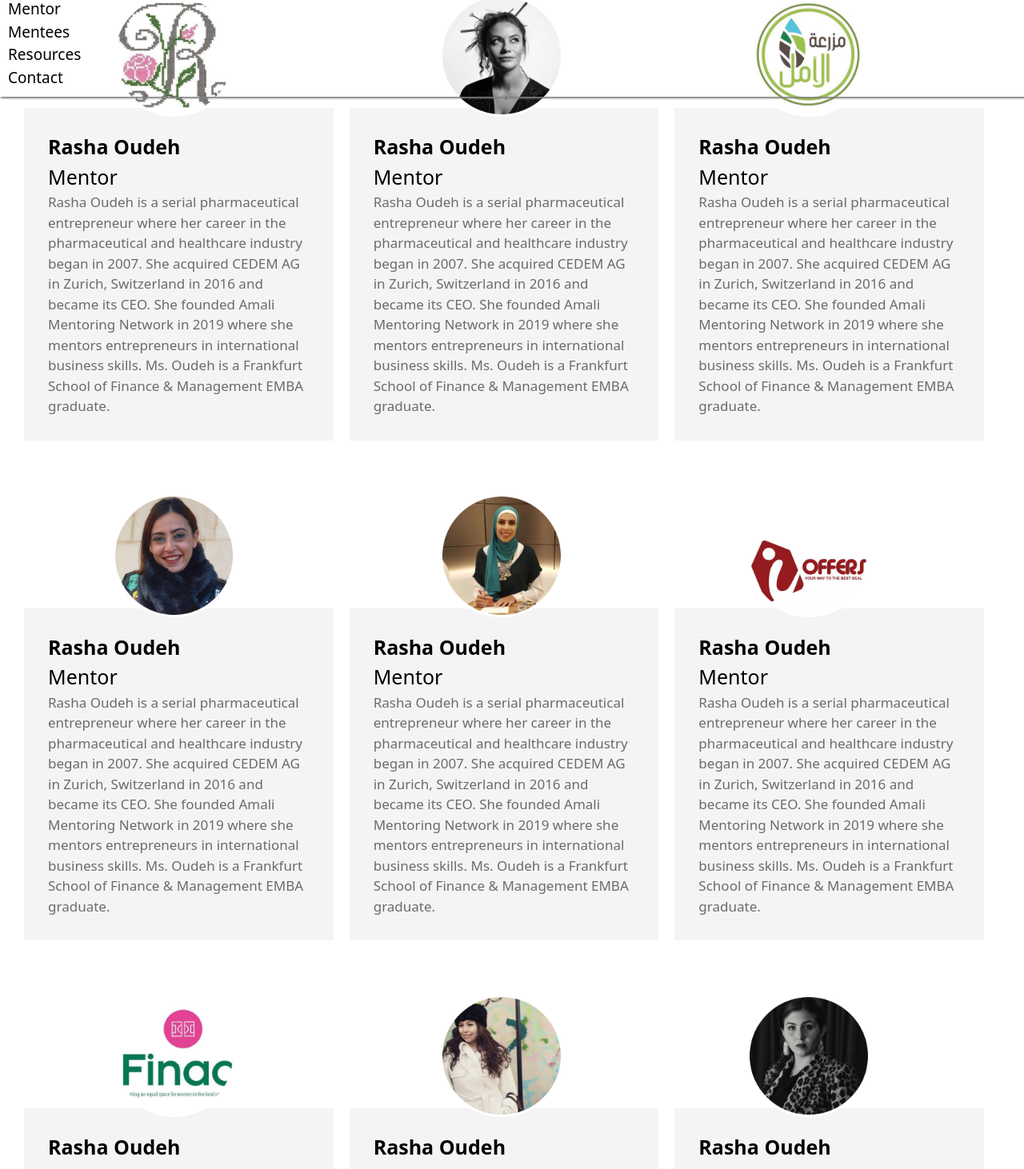
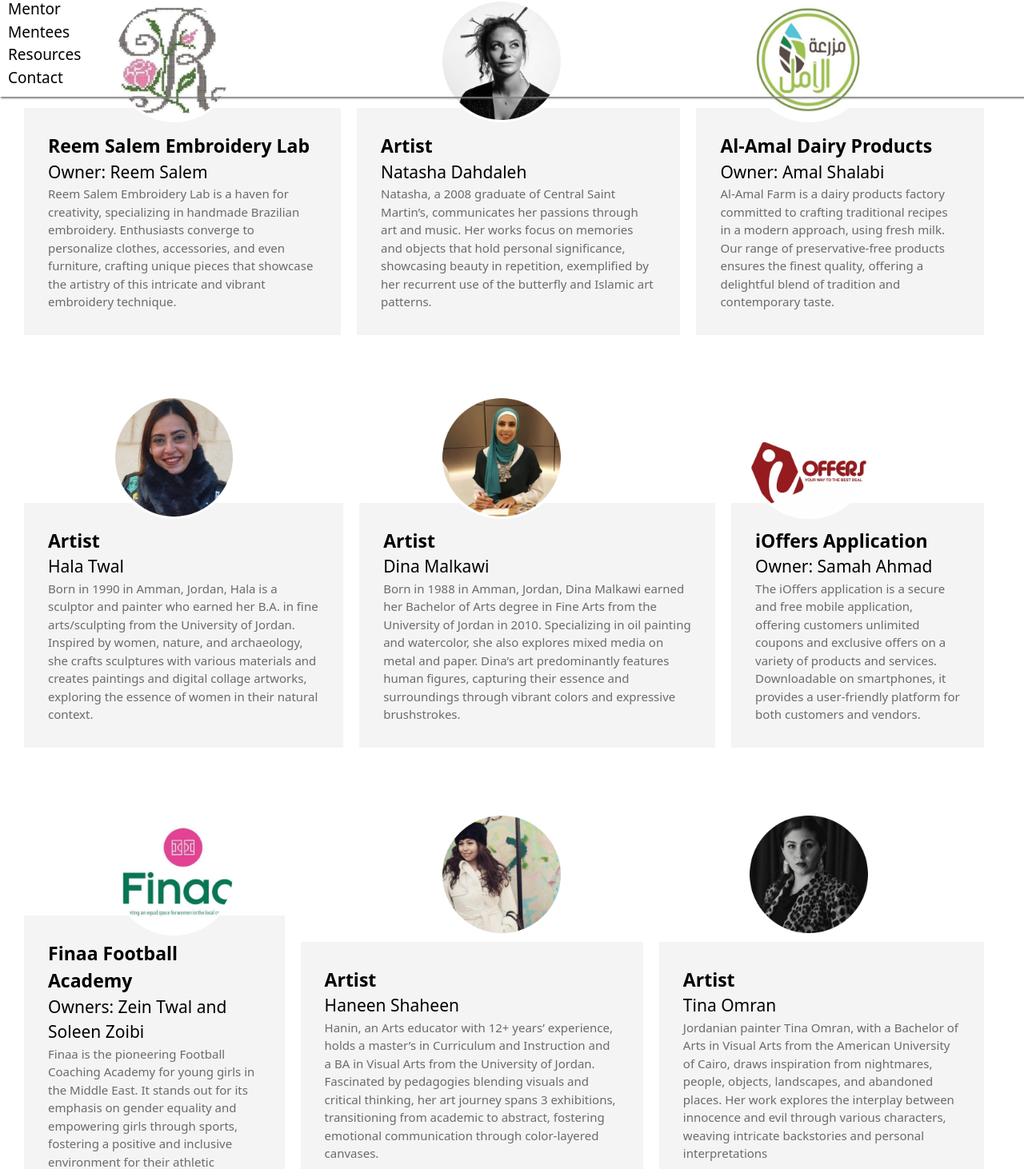
Before and after one commit to Kalu-Emeka/Amali, a React (Vite) app: page /mentee in a window 1280 px wide. Shown: the part 300-1762 px from the top of the page at 80% size. Built offline with nearby package versions, Linux system fonts and the light colour scheme.

Commit message:
Css Resolved

```diff
--- a/src/App.jsx
+++ b/src/App.jsx
@@ -30,6 +30,7 @@ function App() {
 
         </Routes>
       </BrowserRouter>
+
     </>
   )
 }
--- a/src/mentor.css
+++ b/src/mentor.css
@@ -40,6 +40,7 @@
 }
 .mentor-card {
     margin-right: 20px;
+    /* width: 48%; */
 }
 .mentor-card-text {
     background-color: #F4F4F4;
@@ -48,14 +49,14 @@
     margin-top: 150px;
 }
 .mentor-card-text h2 {
-    font-size: 25px;
+    font-size: 23px;
     font-weight: 600;
 }
 .mentor-card-text h3 {
-    font-size: 25px;
+    font-size: 21px;
 }
 .mentor-card-text p {
-    font-size: 17px;
+    font-size: 15px;
 
     color: #6B6B6B;
 }
@@ -64,7 +65,7 @@
     justify-content: center;
     align-items: center;
     width: 12%;
-    top: 6%;
+    top: 9%;
     left: 11%;
     position: absolute;
     /* z-index: 1000; */
--- a/src/pages/mentee.jsx
+++ b/src/pages/mentee.jsx
@@ -14,25 +14,25 @@ function Mentee () {
                 <div className="mentor-card">
                     <img src="/images/mentee-1.png" alt="" />
                     <div className="mentor-card-text">
-                        <h2>Rasha Oudeh</h2>
-                        <h3>Mentor</h3>
-                        <p>Rasha Oudeh is a serial pharmaceutical entrepreneur where her career in the pharmaceutical and healthcare industry began in 2007. She acquired CEDEM AG in Zurich, Switzerland in 2016 and became its CEO. She founded Amali Mentoring Network in 2019 where she mentors entrepreneurs in international business skills. Ms. Oudeh is a Frankfurt School of Finance & Management EMBA graduate.</p>
+                        <h2>Reem Salem Embroidery Lab</h2>
+                        <h3>Owner: Reem Salem</h3>
+                        <p>Reem Salem Embroidery Lab is a haven for creativity, specializing in handmade Brazilian embroidery. Enthusiasts converge to personalize clothes, accessories, and even furniture, crafting unique pieces that showcase the artistry of this intricate and vibrant embroidery technique.</p>
                     </div>
                 </div>
                 <div className="mentor-card">
                     <img className="menn1" src="/images/mentee-2.png" alt="" />
                     <div className="mentor-card-text">
-                        <h2>Rasha Oudeh</h2>
-                        <h3>Mentor</h3>
-                        <p>Rasha Oudeh is a serial pharmaceutical entrepreneur where her career in the pharmaceutical and healthcare industry began in 2007. She acquired CEDEM AG in Zurich, Switzerland in 2016 and became its CEO. She founded Amali Mentoring Network in 2019 where she mentors entrepreneurs in international business skills. Ms. Oudeh is a Frankfurt School of Finance & Management EMBA graduate.</p>
+                        <h2>Artist</h2>
+                        <h3>Natasha Dahdaleh</h3>
+                        <p>Natasha, a 2008 graduate of Central Saint Martin’s, communicates her passions through art and music. Her works focus on memories and objects that hold personal significance, showcasing beauty in repetition, exemplified by her recurrent use of the butterfly and Islamic art patterns.</p>
                     </div>
                 </div>
                 <div className="mentor-card">
                     <img className="menn2" src="/images/mentee-3.png" alt="" />
                     <div className="mentor-card-text">
-                        <h2>Rasha Oudeh</h2>
-                        <h3>Mentor</h3>
-                        <p>Rasha Oudeh is a serial pharmaceutical entrepreneur where her career in the pharmaceutical and healthcare industry began in 2007. She acquired CEDEM AG in Zurich, Switzerland in 2016 and became its CEO. She founded Amali Mentoring Network in 2019 where she mentors entrepreneurs in international business skills. Ms. Oudeh is a Frankfurt School of Finance & Management EMBA graduate.</p>
+                        <h2>Al-Amal Dairy Products</h2>
+                        <h3>Owner: Amal Shalabi</h3>
+                        <p>Al-Amal Farm is a dairy products factory committed to crafting traditional recipes in a modern approach, using fresh milk. Our range of preservative-free products ensures the finest quality, offering a delightful blend of tradition and contemporary taste.</p>
                     </div>
                 </div>
             </div>
@@ -40,25 +40,25 @@ function Mentee () {
                 <div className="mentor-card">
                     <img src="/images/mentee-4.png" alt="" />
                     <div className="mentor-card-text">
-                        <h2>Rasha Oudeh</h2>
-                        <h3>Mentor</h3>
-                        <p>Rasha Oudeh is a serial pharmaceutical entrepreneur where her career in the pharmaceutical and healthcare industry began in 2007. She acquired CEDEM AG in Zurich, Switzerland in 2016 and became its CEO. She founded Amali Mentoring Network in 2019 where she mentors entrepreneurs in international business skills. Ms. Oudeh is a Frankfurt School of Finance & Management EMBA graduate.</p>
+                        <h2>Artist</h2>
+                        <h3>Hala Twal</h3>
+                        <p>Born in 1990 in Amman, Jordan, Hala is a sculptor and painter who earned her B.A. in fine arts/sculpting from the University of Jordan. Inspired by women, nature, and archaeology, she crafts sculptures with various materials and creates paintings and digital collage artworks, exploring the essence of women in their natural context.</p>
                     </div>
                 </div>
                 <div className="mentor-card">
                     <img className="menn1" src="/images/mentee-5.png" alt="" />
                     <div className="mentor-card-text">
-                        <h2>Rasha Oudeh</h2>
-                        <h3>Mentor</h3>
-                        <p>Rasha Oudeh is a serial pharmaceutical entrepreneur where her career in the pharmaceutical and healthcare industry began in 2007. She acquired CEDEM AG in Zurich, Switzerland in 2016 and became its CEO. She founded Amali Mentoring Network in 2019 where she mentors entrepreneurs in international business skills. Ms. Oudeh is a Frankfurt School of Finance & Management EMBA graduate.</p>
+                        <h2>Artist</h2>
+                        <h3>Dina Malkawi</h3>
+                        <p>Born in 1988 in Amman, Jordan, Dina Malkawi earned her Bachelor of Arts degree in Fine Arts from the University of Jordan in 2010. Specializing in oil painting and watercolor, she also explores mixed media on metal and paper. Dina’s art predominantly features human figures, capturing their essence and surroundings through vibrant colors and expressive brushstrokes.</p>
                     </div>
                 </div>
                 <div className="mentor-card">
                     <img className="menn2" src="/images/mentee-6.png" alt="" />
                     <div className="mentor-card-text">
-                        <h2>Rasha Oudeh</h2>
-                        <h3>Mentor</h3>
-                        <p>Rasha Oudeh is a serial pharmaceutical entrepreneur where her career in the pharmaceutical and healthcare industry began in 2007. She acquired CEDEM AG in Zurich, Switzerland in 2016 and became its CEO. She founded Amali Mentoring Network in 2019 where she mentors entrepreneurs in international business skills. Ms. Oudeh is a Frankfurt School of Finance & Management EMBA graduate.</p>
+                        <h2>iOffers Application</h2>
+                        <h3>Owner: Samah Ahmad</h3>
+                        <p>The iOffers application is a secure and free mobile application, offering customers unlimited coupons and exclusive offers on a variety of products and services. Downloadable on smartphones, it provides a user-friendly platform for both customers and vendors.</p>
                     </div>
                 </div>
             </div>
@@ -66,25 +66,25 @@ function Mentee () {
                 <div className="mentor-card">
                     <img src="/images/mentee-7.png" alt="" />
                     <div className="mentor-card-text">
-                        <h2>Rasha Oudeh</h2>
-                        <h3>Mentor</h3>
-                        <p>Rasha Oudeh is a serial pharmaceutical entrepreneur where her career in the pharmaceutical and healthcare industry began in 2007. She acquired CEDEM AG in Zurich, Switzerland in 2016 and became its CEO. She founded Amali Mentoring Network in 2019 where she mentors entrepreneurs in international business skills. Ms. Oudeh is a Frankfurt School of Finance & Management EMBA graduate.</p>
+                        <h2>Finaa Football Academy</h2>
+                        <h3>Owners: Zein Twal and Soleen Zoibi</h3>
+                        <p>Finaa is the pioneering Football Coaching Academy for young girls in the Middle East. It stands out for its emphasis on gender equality and empowering girls through sports, fostering a positive and inclusive environment for their athletic development and personal growth.</p>
                     </div>
                 </div>
                 <div className="mentor-card">
                     <img className="menn1" src="/images/mentee-8.png" alt="" />
                     <div className="mentor-card-text">
-                        <h2>Rasha Oudeh</h2>
-                        <h3>Mentor</h3>
-                        <p>Rasha Oudeh is a serial pharmaceutical entrepreneur where her career in the pharmaceutical and healthcare industry began in 2007. She acquired CEDEM AG in Zurich, Switzerland in 2016 and became its CEO. She founded Amali Mentoring Network in 2019 where she mentors entrepreneurs in international business skills. Ms. Oudeh is a Frankfurt School of Finance & Management EMBA graduate.</p>
+                        <h2>Artist</h2>
+                        <h3>Haneen Shaheen</h3>
+                        <p>Hanin, an Arts educator with 12+ years’ experience, holds a master’s in Curriculum and Instruction and a BA in Visual Arts from the University of Jordan. Fascinated by pedagogies blending visuals and critical thinking, her art journey spans 3 exhibitions, transitioning from academic to abstract, fostering emotional communication through color-layered canvases.</p>
                     </div>
                 </div>
                 <div className="mentor-card">
                     <img className="menn2" src="/images/mentee-9.png" alt="" />
                     <div className="mentor-card-text">
-                        <h2>Rasha Oudeh</h2>
-                        <h3>Mentor</h3>
-                        <p>Rasha Oudeh is a serial pharmaceutical entrepreneur where her career in the pharmaceutical and healthcare industry began in 2007. She acquired CEDEM AG in Zurich, Switzerland in 2016 and became its CEO. She founded Amali Mentoring Network in 2019 where she mentors entrepreneurs in international business skills. Ms. Oudeh is a Frankfurt School of Finance & Management EMBA graduate.</p>
+                        <h2>Artist</h2>
+                        <h3>Tina Omran</h3>
+                        <p>Jordanian painter Tina Omran, with a Bachelor of Arts in Visual Arts from the American University of Cairo, draws inspiration from nightmares, people, objects, landscapes, and abandoned places. Her work explores the interplay between innocence and evil through various characters, weaving intricate backstories and personal interpretations</p>
                     </div>
                 </div>
             </div>
--- a/src/pages/mentor.jsx
+++ b/src/pages/mentor.jsx
@@ -22,17 +22,17 @@ function Mentor () {
                 <div className="mentor-card">
                     <img className="menn1" src="/images/mentor-2.png" alt="" />
                     <div className="mentor-card-text">
-                        <h2>Rasha Oudeh</h2>
+                        <h2>Nabila Morcos</h2>
                         <h3>Mentor</h3>
-                        <p>Rasha Oudeh is a serial pharmaceutical entrepreneur where her career in the pharmaceutical and healthcare industry began in 2007. She acquired CEDEM AG in Zurich, Switzerland in 2016 and became its CEO. She founded Amali Mentoring Network in 2019 where she mentors entrepreneurs in international business skills. Ms. Oudeh is a Frankfurt School of Finance & Management EMBA graduate.</p>
+                        <p>Nabila Morcos is the founder and CEO of EN-CAPS Consult, a consulting firm specializing in HR services, Developing Performance Management Systems and providing outsourcing services to organizations throughout MENA region. She has been a mentor with Amali Mentoring Network since the start, sharing her insight over HR issues. She studied economics with an GSMP in Organizational Development Strategy from The University of Chicago, USA.</p>
                     </div>
                 </div>
                 <div className="mentor-card">
                     <img className="menn2" src="/images/mentor-3.png" alt="" />
                     <div className="mentor-card-text">
-                        <h2>Rasha Oudeh</h2>
+                        <h2>Yani Neugebauer</h2>
                         <h3>Mentor</h3>
-                        <p>Rasha Oudeh is a serial pharmaceutical entrepreneur where her career in the pharmaceutical and healthcare industry began in 2007. She acquired CEDEM AG in Zurich, Switzerland in 2016 and became its CEO. She founded Amali Mentoring Network in 2019 where she mentors entrepreneurs in international business skills. Ms. Oudeh is a Frankfurt School of Finance & Management EMBA graduate.</p>
+                        <p>Yani Neugebauer is the founder of the consultancy business IHRE MARKTNISCHE in Frankfurt, Germany in 2007. She spent 15 years working in international finance institutions in Project Finance and in Investor Relations. She consults solopreneurs and start-ups over how to build knowledge-based businesses and become known and successful in their market niche. She studied Business and Administration in Munich, German</p>
                     </div>
                 </div>
             </div>
@@ -40,25 +40,25 @@ function Mentor () {
                 <div className="mentor-card">
                     <img src="/images/mentor-4.png" alt="" />
                     <div className="mentor-card-text">
-                        <h2>Rasha Oudeh</h2>
+                        <h2>Dr. Sabine von Oesterreich</h2>
                         <h3>Mentor</h3>
-                        <p>Rasha Oudeh is a serial pharmaceutical entrepreneur where her career in the pharmaceutical and healthcare industry began in 2007. She acquired CEDEM AG in Zurich, Switzerland in 2016 and became its CEO. She founded Amali Mentoring Network in 2019 where she mentors entrepreneurs in international business skills. Ms. Oudeh is a Frankfurt School of Finance & Management EMBA graduate.</p>
+                        <p>Sabine von Oesterreich is the founder of a company under her name, where she provides support to investors over the growth of their startups. She has been working as a consultant and coach for managers and teams in well-known organizations, including numerous DAX companies since 2007. She mentors entrepreneurs on how to eliminate losses and disruptive factors. She received her MD from Goethe University in Frankfurt, Germany.</p>
                     </div>
                 </div>
                 <div className="mentor-card">
                     <img className="menn1" src="/images/mentor-5.png" alt="" />
                     <div className="mentor-card-text">
-                        <h2>Rasha Oudeh</h2>
+                        <h2>HE Marwan Juma</h2>
                         <h3>Mentor</h3>
-                        <p>Rasha Oudeh is a serial pharmaceutical entrepreneur where her career in the pharmaceutical and healthcare industry began in 2007. She acquired CEDEM AG in Zurich, Switzerland in 2016 and became its CEO. She founded Amali Mentoring Network in 2019 where she mentors entrepreneurs in international business skills. Ms. Oudeh is a Frankfurt School of Finance & Management EMBA graduate.</p>
+                        <p>Marwan Juma is the founder of “dot.jo,” a web design and online marketing house and “Kinz” for Information Technology, Jordan’s corporate data provider. He is the Vice Chairman at Oasis 500 and Jordan’s former Minister of Information and Communications Technology. He mentors entrepreneurs on startup elements and management. He holds an MS in Business Administration and Management from North Carolina State University.</p>
                     </div>
                 </div>
                 <div className="mentor-card">
                     <img className="menn2" src="/images/mentor-6.png" alt="" />
                     <div className="mentor-card-text">
-                        <h2>Rasha Oudeh</h2>
+                        <h2>Yani Neugebauer</h2>
                         <h3>Mentor</h3>
-                        <p>Rasha Oudeh is a serial pharmaceutical entrepreneur where her career in the pharmaceutical and healthcare industry began in 2007. She acquired CEDEM AG in Zurich, Switzerland in 2016 and became its CEO. She founded Amali Mentoring Network in 2019 where she mentors entrepreneurs in international business skills. Ms. Oudeh is a Frankfurt School of Finance & Management EMBA graduate.</p>
+                        <p>Yani Neugebauer is the founder of the consultancy business IHRE MARKTNISCHE in Frankfurt, Germany in 2007. She spent 15 years working in international finance institutions in Project Finance and in Investor Relations. She consults solopreneurs and start-ups over how to build knowledge-based businesses and become known and successful in their market niche. She studied Business and Administration in Munich, German</p>
                     </div>
                 </div>
             </div>
@@ -66,9 +66,9 @@ function Mentor () {
                 <div className="mentor-card">
                     <img className="menn1" src="/images/mentor-7.png" alt="" />
                     <div className="mentor-card-text">
-                        <h2>Rasha Oudeh</h2>
+                        <h2>Marlène Corbun</h2>
                         <h3>Mentor</h3>
-                        <p>Rasha Oudeh is a serial pharmaceutical entrepreneur where her career in the pharmaceutical and healthcare industry began in 2007. She acquired CEDEM AG in Zurich, Switzerland in 2016 and became its CEO. She founded Amali Mentoring Network in 2019 where she mentors entrepreneurs in international business skills. Ms. Oudeh is a Frankfurt School of Finance & Management EMBA graduate.</p>
+                        <p>Marlene Corbun owns her art consultancy business where she is advisor in the fields of modern, post-war and contemporary fine art in Geneva, Switzerland.She mentors entrepreneurs on how to build and develop businesses, especially art collections. She holds a Master in Management from EM Lyon Business School in France and a Post-Graduate Diploma in Art History from The Courtauld Institute in London, UK.</p>
                     </div>
                 </div>
             </div>
```
Also changed, not shown: src/index.css (+60 -22 lines).
